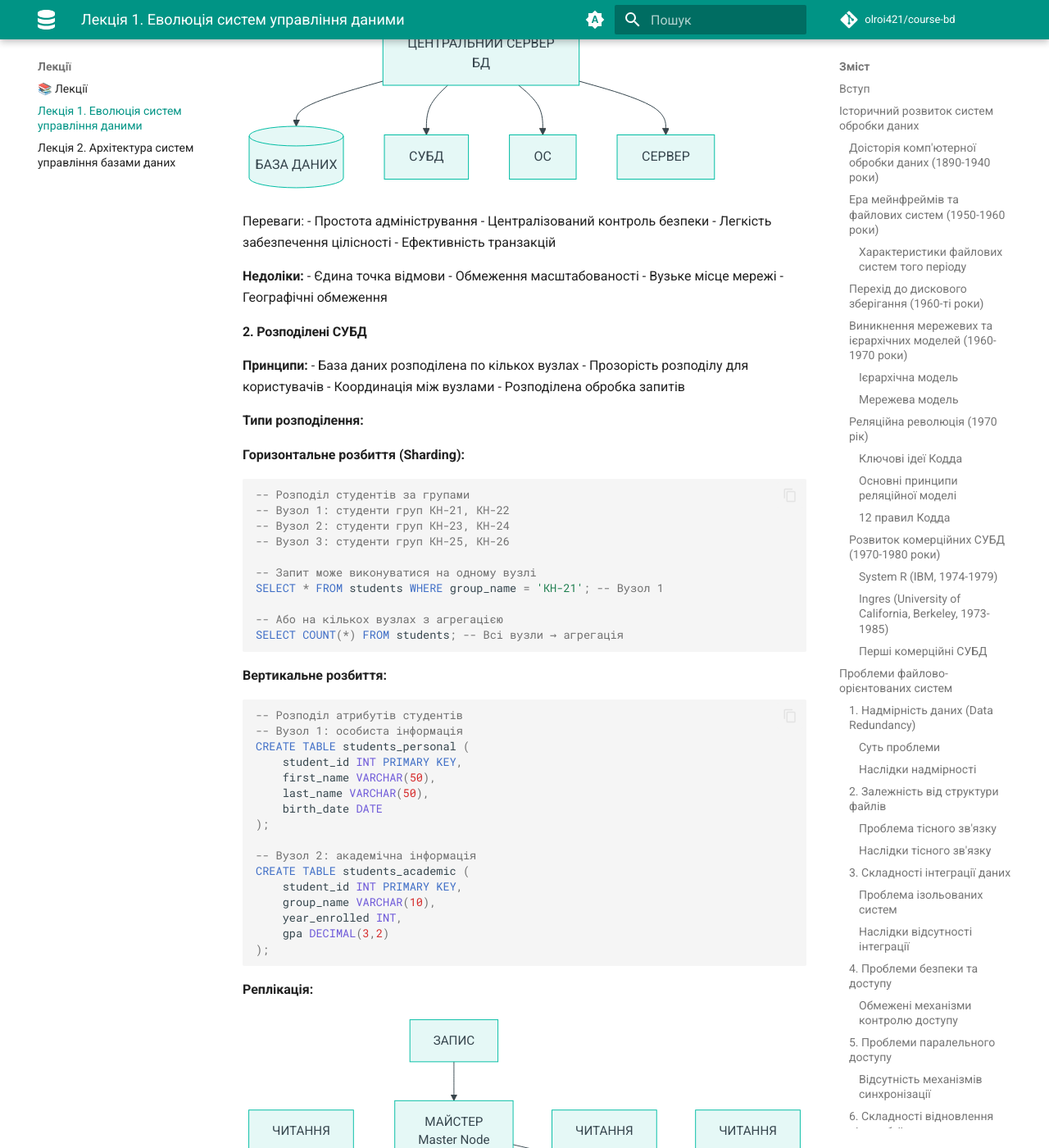
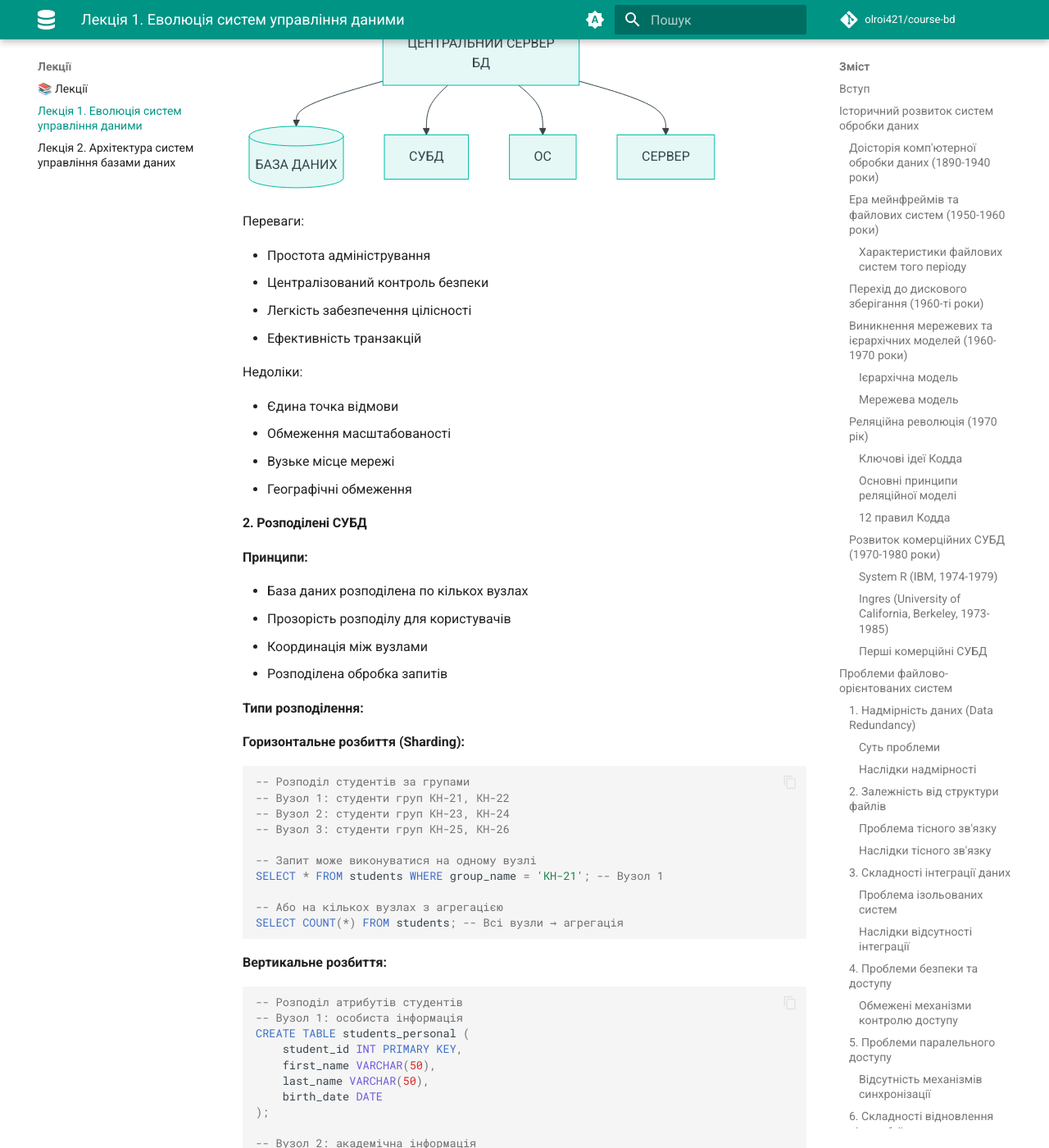
Before and after one commit to olroi421/course-bd, an MkDocs documentation site: the page built from docs/lectures/lecture-01.md, in a window 1280 px wide and 1400 px high, scrolled down 22662 px. Shown: the whole window at 82% size. Built offline with MkDocs 1.6.1 and Material for MkDocs 9.7.7, drawn with Linux system fonts in a browser that asks for light colours; comment, search, counter and statistics services are not loaded; part of the change alters nothing that is shown.

````diff
--- a/docs/lectures/lecture-01.md
+++ b/docs/lectures/lecture-01.md
@@ -1097,12 +1097,14 @@ graph TB
 ```
 
 Переваги:
+
 - Простота адміністрування
 - Централізований контроль безпеки
 - Легкість забезпечення цілісності
 - Ефективність транзакцій
 
-**Недоліки:**
+Недоліки:
+
 - Єдина точка відмови
 - Обмеження масштабованості
 - Вузьке місце мережі
@@ -1111,6 +1113,7 @@ graph TB
 #### 2. Розподілені СУБД
 
 **Принципи:**
+
 - База даних розподілена по кількох вузлах
 - Прозорість розподілу для користувачів
 - Координація між вузлами
````
